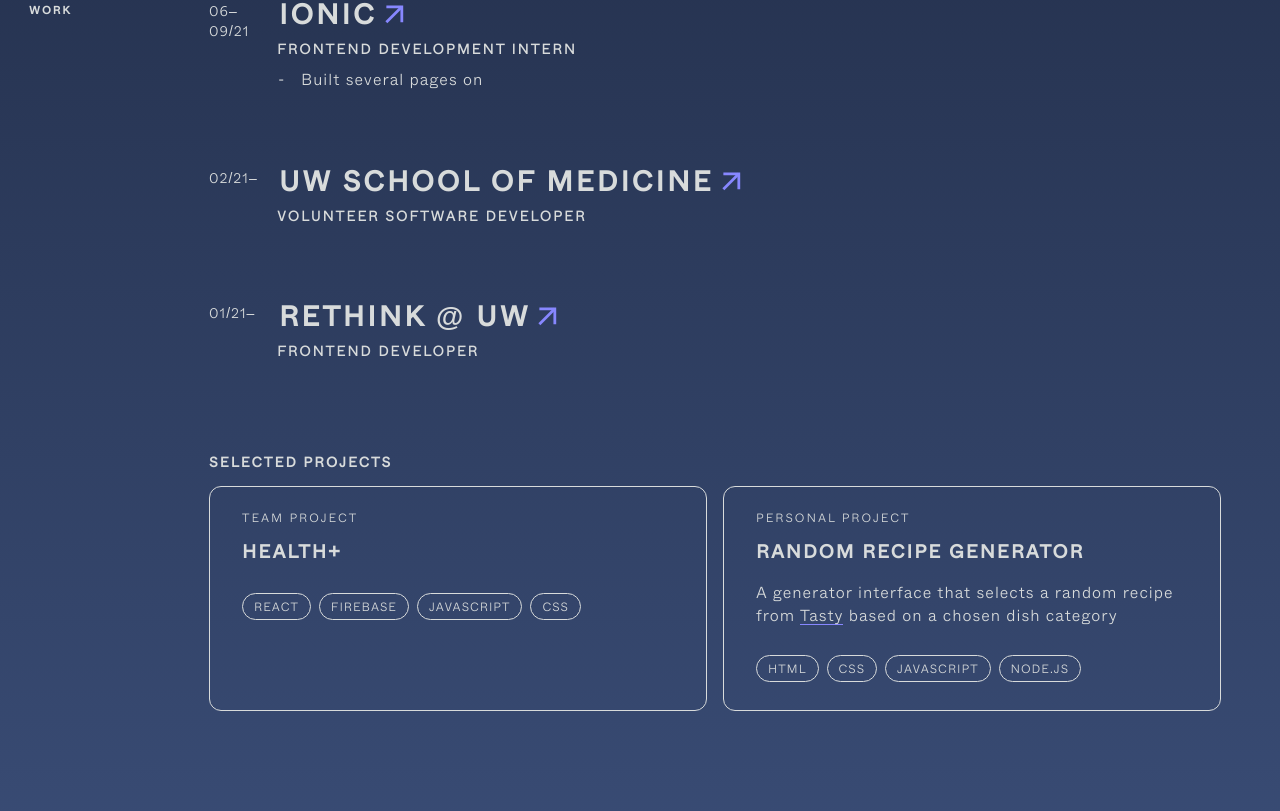
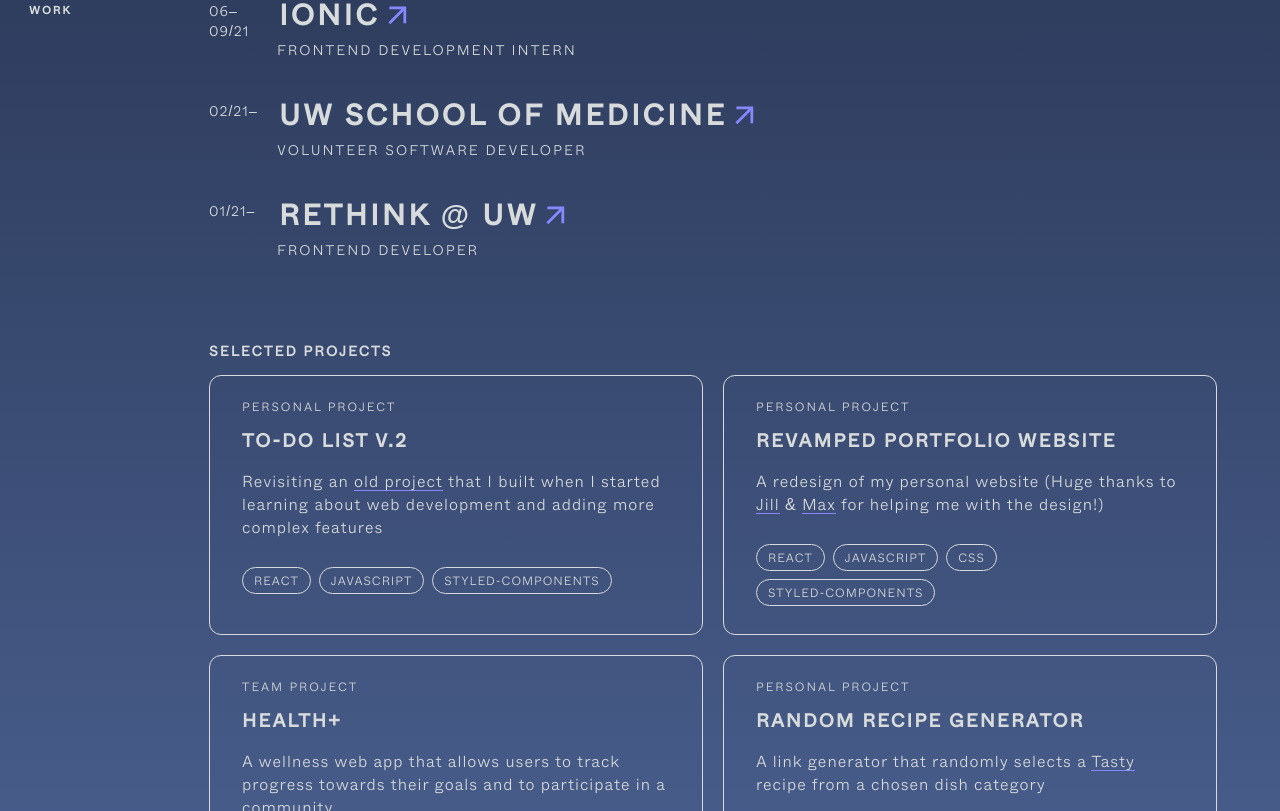
Before and after one commit to audrey-kho/audrey-kho.github.io, a React (Create React App) app: page / in a window 1280 px wide. Shown: the part 869-1680 px from the top of the page. Built offline with nearby package versions, Linux system fonts and the light colour scheme; some icons are missing.

Commit message:
polished project content

```diff
--- a/src/components/Work.js
+++ b/src/components/Work.js
@@ -12,10 +12,10 @@
         <SectionTitle href="work">WORK</SectionTitle>
         <MainSection>
           <ul className="work__list">
-            {experience.map(({ name, link, position, description, time }, index) => {
+            {experience.map(({ name, link, role, description, time }, index) => {
               return (
                 <li key={name}>
-                  <em dangerouslySetInnerHTML={{ __html: time }} />
+                  <em className="timeframe" dangerouslySetInnerHTML={{ __html: time }} />
                   <div>
                     <a href={link} target="_blank" rel="noreferrer">
                       <h2>
@@ -23,7 +23,7 @@
                         <LinkArrow width={34} height={34} color={"#8787ff"} />
                       </h2>
                     </a>
-                    <h6>{position}</h6>
+                    <h6 className="work__role">{role}</h6>
                     <ul className="desc__list">
                       {description.map((d) => {
                         return <li key={d} dangerouslySetInnerHTML={{ __html: d }} />;
@@ -37,10 +37,12 @@
           <SectionHeading>SELECTED PROJECTS</SectionHeading>
           <ul className="project__list">
             {projects.map(({ name, link, type, description, technologies }) => {
+              let projectObj = undefined;
+              if (link !== "") {
+                projectObj = () => {
                   return (
-                <li className="project" key={name}>
-                  <a href={link} target="_blank" rel="noreferrer">
-                    <span>{type}</span>
+                    <a className="project__inner" href={link} target="_blank" rel="noreferrer">
+                      <span className="project__type">{type}</span>
                       <h3>{name.toUpperCase()}</h3>
                       <p dangerouslySetInnerHTML={{ __html: description }} />
                       <ul className="tech__list">
@@ -49,6 +51,27 @@
                         })}
                       </ul>
                     </a>
+                  );
+                }
+              } else {
+                projectObj = () => {
+                  return (
+                    <div className="project__inner">
+                      <span className="project__type">{type}</span>
+                      <h3>{name.toUpperCase()}</h3>
+                      <p dangerouslySetInnerHTML={{ __html: description }} />
+                      <ul className="tech__list">
+                        {technologies.map((t) => {
+                          return <li key={name + "-" + t}>{t}</li>;
+                        })}
+                      </ul>
+                    </div>
+                  );
+                }
+              }
+              return (
+                <li className="project" key={name}>
+                  {projectObj()}
                 </li>
               );
             })}
@@ -70,11 +93,11 @@
     flex-direction: column;
     flex-wrap: wrap;
     list-style: none;
-    margin: 0 0 82px;
+    margin: 0 0 72px;
     padding: 0;
 
     > li + li {
-      margin-top: 68px;
+      margin-top: 32px;
     }
 
     li {
@@ -82,7 +105,7 @@
 
       h2 {
         display: inline-block;
-        font-size: 28px;
+        font-size: 29px;
         letter-spacing: 3px;
         margin: -7px 0 4px;
 
@@ -93,10 +116,10 @@
         }
       }
 
-      span,
-      h6 {
+      .work__role {
         font-family: "Whyte Light", sans-serif;
         font-size: 14px;
+        font-weight: 100;
         margin: 0;
         text-transform: uppercase;
       }
@@ -115,9 +138,10 @@
         margin-left: 12px;
       }
 
-      em {
+      .timeframe {
         font-family: "Whyte Light", sans-serif;
         font-size: 14px;
+        font-weight: 100;
         margin: 0;
         letter-spacing: 1px;
         width: 60px;
@@ -150,11 +174,11 @@
     margin: 0 0 62px;
     padding: 0;
 
-    a {
+    .project__inner {
       display: block;
       padding: 18px 32px;
+      height: 88%;
       opacity: 1;
-      height: auto;
 
       h3 {
         margin: 10px 0;
@@ -169,16 +193,17 @@
     }
 
     .project {
-      flex: 1 1 280px;
+      flex: 1 1 360px;
       border: solid 0.5px #d8dbdb;
       border-radius: 12px;
       transition: 0.3s all;
-      margin-right: 16px;
-      margin-bottom: 38px;
+      margin-right: 20px;
+      margin-bottom: 20px;
       position: relative;
 
-      a {
-        height: 84%;
+      @media (max-width: 800px) {
+        margin-right: 0;
+        margin-bottom: 34px;
       }
 
       p {
--- a/src/data/work.json
+++ b/src/data/work.json
@@ -3,38 +3,52 @@
     {
       "name": "Ionic",
       "link": "https://ionic.io/",
-      "position": "Frontend Development Intern",
-      "description": ["Built several pages on "],
+      "role": "Frontend Development Intern",
+      "description": [],
       "time": "06&ndash;09/21"
     },
     {
       "name": "UW School of Medicine",
       "link": "https://www.uwmedicine.org/",
-      "position": "Volunteer Software Developer",
+      "role": "Volunteer Software Developer",
       "description": [],
       "time": "02/21&ndash;"
     },
     {
       "name": "ReThink @ UW",
       "link": "https://github.com/ReThink-SUB",
-      "position": "Frontend Developer",
+      "role": "Frontend Developer",
       "description": [],
       "time": "01/21&ndash;"
     }
   ],
   "projects": [
     {
+      "name": "To-do List v.2",
+      "link": "",
+      "type": "Personal Project",
+      "description": "Revisiting an <a href='/todo-list' target='_blank' rel='noreferrer'>old project</a> that I built when I started learning about web development and adding more complex features",
+      "technologies": ["React", "JavaScript", "styled-components"]
+    },
+    {
+      "name": "Revamped Portfolio Website",
+      "link": "",
+      "type": "Personal Project",
+      "description": "A redesign of my personal website (Huge thanks to <a href='https://www.jtiutan.com/' target='_blank' rel='noreferrer'>Jill</a> &amp; <a href='https://maxinekho.com/' target='_blank' rel='noreferrer'>Max</a> for helping me with the design!)",
+      "technologies": ["React", "JavaScript", "CSS", "styled-components"]
+    },
+    {
       "name": "Health+",
       "link": "https://project-2-audrey-kho.web.app/",
       "type": "Team Project",
-      "description": "",
+      "description": "A wellness web app that allows users to track progress towards their goals and to participate in a community",
       "technologies": ["React", "Firebase", "JavaScript", "CSS"]
     },
     {
       "name": "Random Recipe Generator",
       "link": "https://randomtastyrecipe.herokuapp.com/",
       "type": "Personal Project",
-      "description": "A generator interface that selects a random recipe from <a href='https://tasty.co/' target='_blank' rel='noreferrer'>Tasty</a> based on a chosen dish category",
+      "description": "A link generator that randomly selects a <a href='https://tasty.co/' target='_blank' rel='noreferrer'>Tasty</a> recipe from a chosen dish category",
       "technologies": ["HTML", "CSS", "JavaScript", "Node.js"]
     }
   ]
--- a/src/index.css
+++ b/src/index.css
@@ -27,7 +27,7 @@
   position: relative;
   height: 100%;
   background-color: #242629;
-  background-image: linear-gradient(#151d30, #3e527e);
+  background-image: linear-gradient(#151d30, #546ca1);
   font-family: "Whyte", sans-serif;
   color: #d8dbdb !important;
   letter-spacing: 2px !important;
```
Lines whose indentation alone changed are shown as unchanged.
